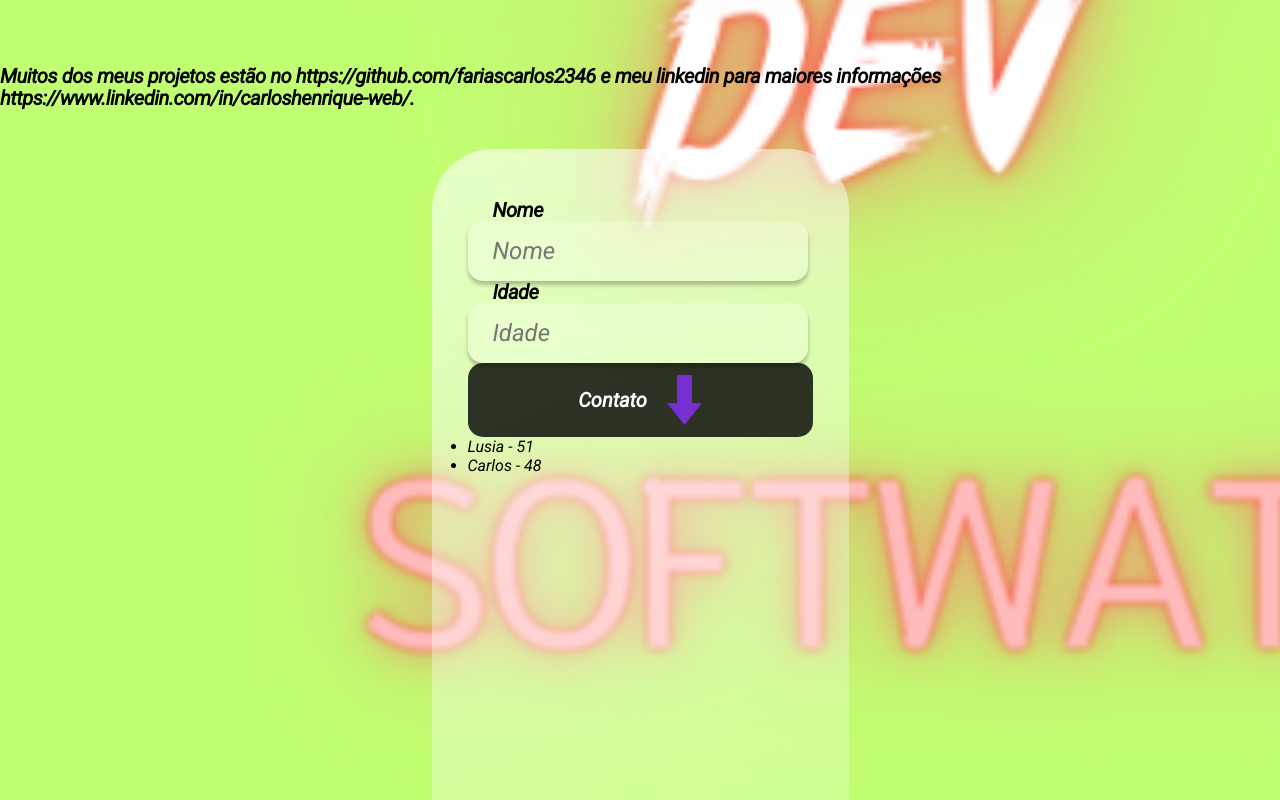
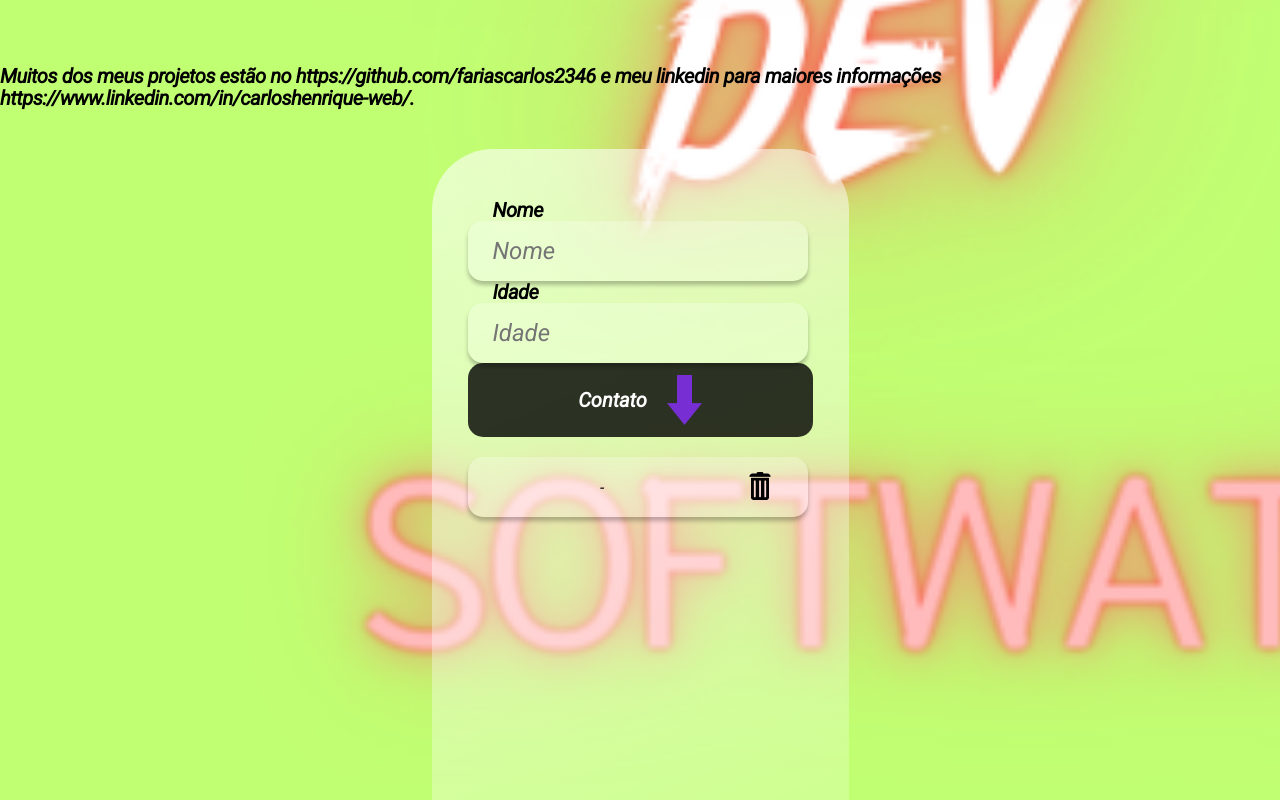
Before and after one commit to fariascarlos2346/primeiro-projeto-react, a React (Create React App) app: page / in a window 1280 px wide. Both pictures are taken after a click on the button "Contato". Shown: the part 975-1775 px from the top of the page. Built offline with nearby package versions, Linux system fonts and the light colour scheme.

Commit message:
Começado a interatividade com Javascript

```diff
--- a/src/App.js
+++ b/src/App.js
@@ -1,6 +1,8 @@
-import React from 'react';
-import Logo03 from './assets/logo03.png'
-import Arrow from './assets/arrow.png'
+import React, { useState } from 'react';
+
+import Logo03 from './assets/logo03.png';
+import Arrow from './assets/arrow.png';
+import Trash from './assets/trash.png';
 
 import {
    Container,
@@ -11,16 +13,31 @@ import {
    P,
    InputLabel,
    Input,
-   Button
+   Button,
+   User
 } from "./styles";
 
 
 function App() {
-  const users = [
-    { id: Math.random(), name:"Lusia", age: 51},
-    { id: Math.random(), name:"Carlos", age: 48},
-  ];
+  //const users = [];
+  const [ users, setUsers ] = useState([]);
+  const [ name, setName ] = useState();
+  const [ age, setAge ] = useState();
 
+  //React Hooks => Ferramentas auxiliares
+
+  function addNewUser(){
+    setUsers([{id: Math.random(), name, age}])
+
+  }
+
+  function changeInputName(event){
+    setName(event.target.value)
+  }
+
+  function changeInputAge(event){
+    setName(event.target.value)
+  }
 
   return (
     <Container>
@@ -32,20 +49,21 @@ function App() {
 
       <ConteinerItens>
         <InputLabel>Nome</InputLabel>
-        <Input placeholder="Nome"/>
+        <Input onChange={changeInputName} placeholder="Nome"/>
 
         <InputLabel>Idade</InputLabel>
-        <Input placeholder="Idade"/>
+        <Input onChange={changeInputAge} placeholder="Idade"/>
 
-        <Button>
+        <Button onClick={addNewUser}>
           Contato<img alt="seta" src={Arrow} />
         </Button>
 
         <ul>
           {users.map((user) => (
-            <li key={user.id}>
-              {user.name} - {user.age}
-            </li>
+            <User key={user.id}>
+              <p>{user.name}</p> - <p>{user.age}</p>
+              <button><img src={Trash} alt="lata-de-lixo"/></button>
+            </User>
           ))}
         </ul>
       </ConteinerItens>
--- a/src/styles.js
+++ b/src/styles.js
@@ -89,7 +89,7 @@ export const Input = styled.input `
    font-weight: normal;
    font-size: 24px;
    line-height: 20px;
-   color: #eeeeee;
+   color: #000000;
 
 `;
 
@@ -119,3 +119,37 @@ export const Button = styled.button `
       opacity: 0.5;
    }
 `;
+
+export const User = styled.li `
+   display: flex;
+   justify-content: space-around;
+   align-items: center;
+   margin-top: 20px;
+
+   background: rgba(255, 255, 255, 0.25);
+   box-shadow: 0px 4px 4px rgba(0, 0, 0, 0.25);
+   border-radius: 15px;
+
+   width: 340px;
+   height: 60px;
+   padding-left: 25px;
+
+   border: none;
+   outline: none;
+
+   p {
+      font-style: normal;
+      font-weight: normal;
+      font-size: 24px;
+      line-height: 28px;
+      color: green;
+   }
+
+   button {
+      background: none;
+      border: none;
+      cursor: pointer;
+   }
+
+
+`
```
Also changed, not shown: src/assets/arrow.svg (added), src/assets/trash.png (added).
